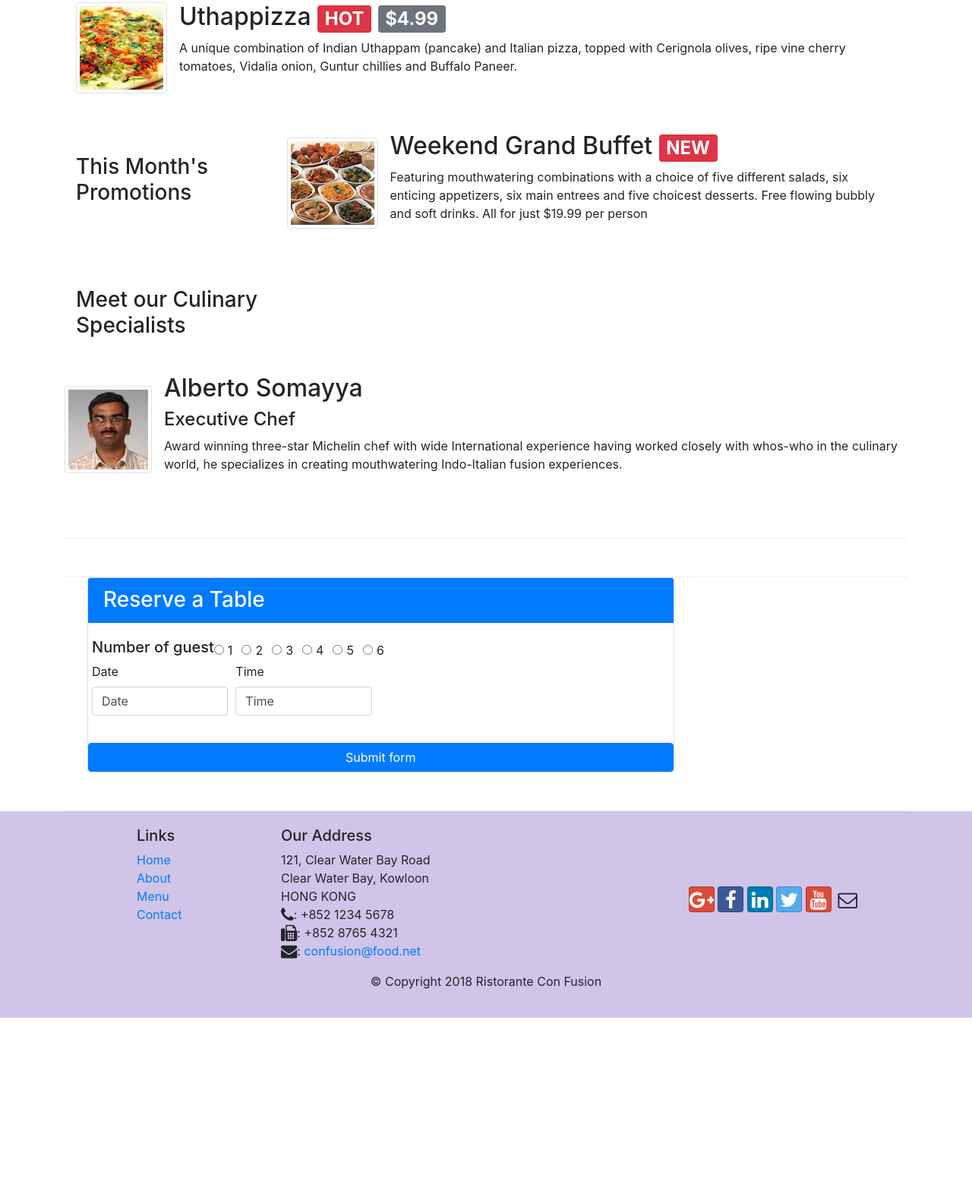
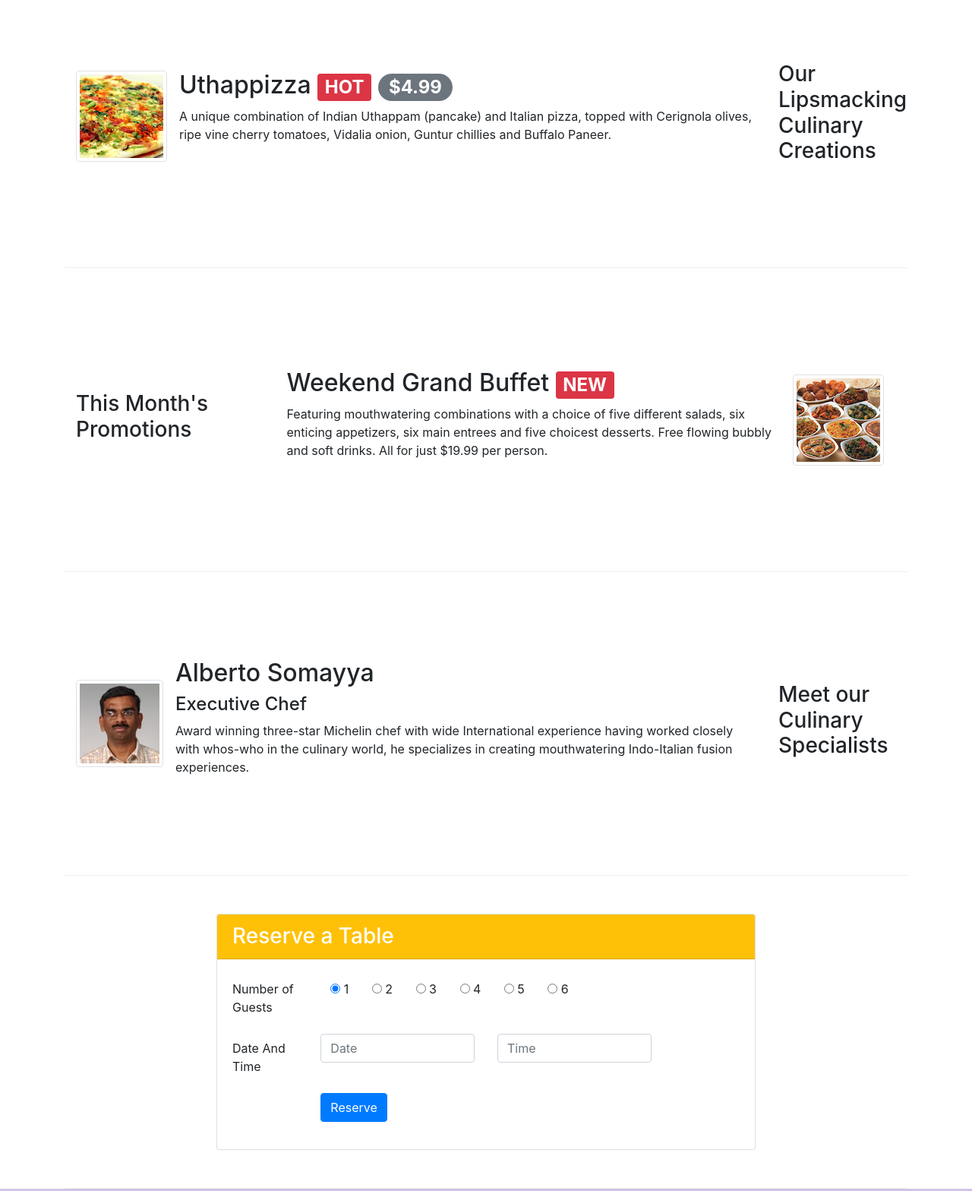
Before and after one commit to THEJESWAR21/Ristorante-Con-Fusion, a website: page index.html in a window 1280 px wide. Shown: the part 381-1949 px from the top of the page at 76% size. Before the commit the page ends 1721 px from the top, so only its background shows below. Drawn offline with nearby package versions, Linux system fonts and the light colour scheme.

Commit message:
New Index

```diff
--- a/index.html
+++ b/index.html
@@ -33,66 +33,66 @@
         </div>
     </nav>
 </nav>
+
     <header class="jumbotron">
         <div class="container">
             <div class="row row-header">
                 <div class="col-12 col-sm-6">
                     <h1>Ristorante con Fusion</h1>
-                    <p>We take inspiration from the World's best cuisines, and create a unique fusion experience. Our lipsmacking creations will tickle your culinary senses!</p>
+                    <p>We take inspiration from the World's best cuisines, and create a unique fusion experience. Our
+                        lipsmacking creations will tickle your culinary senses!</p>
                 </div>
                 <div class="col-12 col-sm align-self-center">
-
                     <img src="img/logo.png" class="img-fluid">
-
                 </div>
-
+                <div class="col-12 col-sm align-self-center">
+                    <a role="button" class="pt-2 pb-2 btn btn-block btn-sm btn-warning" href="#reserve">Reserve Table</a>
+                </div>
             </div>
         </div>
     </header>
 
     <div class="container">
         <div class="row row-content align-items-center">
-            <div class="col-12 col-sm-4 order-sm-last col-md-3">
-
+            <div class="col-sm-4 col-md-2 order-2">
+                <h3>Our Lipsmacking Culinary Creations</h3>
             </div>
-            <div class="cpl cpl-sm col-md order-sm-first col-md">
+            <div class="col-sm col-md order-1">
                 <div class="media">
-                    <img class="d-flex mr-3 img-thumbnail align-self-center"
-                            src="img/uthappizza.png" alt="Uthappizza">
+                    <img class="d-flex mr-3 img-thumbnail align-self-center" src="img/uthappizza.png" alt="Uthappizza">
                     <div class="media-body">
-                        <h2 class="mt-0">Uthappizza <span class="badge badge-danger">HOT</span> <span class="badge badge-secondary">$4.99</span></h2>
-                        <p class="d-none d-sm-block">A unique combination of Indian Uthappam (pancake) and
-                            Italian pizza, topped with Cerignola olives, ripe vine
-                            cherry tomatoes, Vidalia onion, Guntur chillies and
-                            Buffalo Paneer.</p>
+                        <h2 class="mt-0">Uthappizza <span class="badge badge-danger">HOT</span> <span class="badge badge-pill badge-secondary">$4.99</span></h2>
+                        <p class="d-none d-sm-block">A unique combination of Indian Uthappam (pancake) and Italian pizza, topped with Cerignola olives, ripe vine cherry tomatoes, Vidalia onion, Guntur chillies and Buffalo Paneer.
+                        </p>
+                    </div>
                 </div>
             </div>
         </div>
 
-
-
-
-
         <div class="row row-content align-items-center">
-            <div class="col-12 col-sm order-sm-first col-md-3">
+            <div class="col-sm-4 col-md-3">
                 <h3>This Month's Promotions</h3>
             </div>
-            <div class="cpl cpl-sm col-md order-sm-first col-md">
+            <div class="col-sm col-md">
                 <div class="media">
+                    <div class="media-body">
+                        <h2 class="mt-0">Weekend Grand Buffet <span class="badge badge-danger">NEW</span></h2>
+                        <p class="d-none d-sm-block">Featuring mouthwatering combinations with a choice of
+                            five different salads, six enticing appetizers, six main entrees and five choicest desserts.
+                            Free flowing bubbly and soft drinks. All for just $19.99 per person.
+                        </p>
+                    </div>
                     <img class="d-flex mr-3 img-thumbnail align-self-center"
-                            src="img/buffet.png" alt="buffet">
-                    <div class="media-body">
-                <h2>Weekend Grand Buffet <span class="badge badge-danger">NEW</span></h2>
-                <p>Featuring mouthwatering combinations with a choice of five different salads, six enticing appetizers, six main entrees and five choicest desserts. Free flowing bubbly and soft drinks. All for just $19.99 per person </p>
+                    src="img/buffet.png" alt="Grand Buffet">
                 </div>
             </div>
         </div>
-        <div class="row row-content align-items-center ">
-            <div class="col-12 col-sm-4 order-sm-first col-md-3">
+
+        <div class="row row-content align-items-center">
+            <div class="col-sm-4 col-md-2 order-2">
                 <h3>Meet our Culinary Specialists</h3>
             </div>
-            <div>
-
+            <div class="col-sm col-md order-1">
                 <div class="media">
                     <img class="d-flex mr-3 img-thumbnail align-self-center"
                         src="img/alberto.png" alt="Alberto Somayya">
@@ -106,123 +106,77 @@
                         </p>
                     </div>
                 </div>
+            </div>
+        </div>
 
+        <div class="row row-content align-items-center justify-content-center" id="reserve">
+            <div class="col-12 col-sm-8">
+                <div class="card">
+                    <h3 class="card-header bg-warning text-white">Reserve a Table</h3>
+                    <div class="card-body">
+                        <form method="" action="">
+                            <div class="form-group row">
+                                <label for="guests" class="col-12 col-sm-12 col-md-2 col-form-label">Number of Guests</label>
+
+                                <div class="col-12 col-sm-12 col-md-8">
+                                    <label class="btn  active">
+                                        <input type="radio" name="guests" value="1" autocomplete="off" checked> 1
+                                    </label>
+                                    <label class="btn">
+                                        <input type="radio" name="guests" value="2" autocomplete="off"> 2
+                                    </label>
+                                    <label class="btn">
+                                        <input type="radio" name="guests" value="3" autocomplete="off"> 3
+                                    </label>
+                                    <label class="btn">
+                                        <input type="radio" name="guests" value="4" autocomplete="off"> 4
+                                    </label>
+                                    <label class="btn">
+                                        <input type="radio" name="guests" value="5" autocomplete="off"> 5
+                                    </label>
+                                    <label class="btn">
+                                        <input type="radio" name="guests" value="6" autocomplete="off"> 6
+                                    </label>
+                                </div>
+                            </div>
+
+                            <div class="form-group row">
+                                <label for="date" class="col-12 col-sm-12 col-md-2 col-form-label">Date And Time</label>
+                                <div class="col-12 col-sm-12 col-md-4">
+                                    <input type="text" class="form-control" id="date" name="date" placeholder="Date">
+                                </div>
+                                <div class="col-12 col-sm-12 col-md-4">
+                                        <input type="text" class="form-control" id="time" name="time" placeholder="Time">
+                                </div>
+                            </div>
+
+                            <div class="form-group row">
+                                <div class="offset-md-2 col-md-10">
+                                    <button type="submit" class="btn btn-primary">Reserve</button>
+                                </div>
+                            </div>
+                        </form>
+                    </div>
                 </div>
             </div>
         </div>
 
 
-
-
-
-    <div class="col-12 col-md">
-<div class="col-12 col-sm-11s">
-
-                <div class="card">
-                    <h3 class="card-header bg-primary text-white">Reserve a Table</h3>
-                    <div class="card-body">
-                        <dlv class="row">
-
-                          <div class="Guest">
-                          <h5>Number of guest</h5>
-
-                        </div>
-
-                         <div class="form-check form-check-inline">
-  <input class="form-check-input" type="radio" name="inlineRadioOptions" id="inlineRadio1" value="option1">
-  <label class="form-check-label" for="inlineRadio1">1</label>
-</div>
-<div class="form-check form-check-inline">
-  <input class="form-check-input" type="radio" name="inlineRadioOptions" id="inlineRadio2" value="option2">
-  <label class="form-check-label" for="inlineRadio2">2</label>
-</div>
-<div class="form-check form-check-inline">
-  <input class="form-check-input" type="radio" name="inlineRadioOptions" id="inlineRadio3" value="option3" >
-  <label class="form-check-label" for="inlineRadio3">3</label>
-</div>
-<div class="form-check form-check-inline">
-  <input class="form-check-input" type="radio" name="inlineRadioOptions" id="inlineRadio4" value="option4" >
-  <label class="form-check-label" for="inlineRadio4">4</label>
-</div>
-<div class="form-check form-check-inline">
-  <input class="form-check-input" type="radio" name="inlineRadioOptions" id="inlineRadio5" value="option5" >
-  <label class="form-check-label" for="inlineRadio4">5</label>
-</div>
-<div class="form-check form-check-inline">
-  <input class="form-check-input" type="radio" name="inlineRadioOptions" id="inlineRadio6" value="option6" >
-  <label class="form-check-label" for="inlineRadio4">6</label>
-</div>
-<form class="needs-validation" novalidate>
-  <div class="form-row">
-    <div class="col-md-4 mb-3">
-      <label for="validationCustom01">Date</label>
-      <input type="text" class="form-control" id="validationCustom01" placeholder="Date" value="Date" required>
-      <div class="valid-feedback">
-        Looks good!
-      </div>
-    </div>
-    <div class="col-md-4 mb-3">
-      <label for="validationCustom02">Time</label>
-      <input type="text" class="form-control" id="validationCustom02" placeholder="Time" value="Time" required>
-      <div class="valid-feedback">
-        Looks good!
-      </div>
-    </div>
-
-
-
-
-
-      <div class="invalid-feedback">
-        You must agree before submitting.
-      </div>
-    </div>
-  </div>
-  <button class="btn btn-primary" type="submit">Submit form</button>
-</form>
-</div>
-<script>
-// Example starter JavaScript for disabling form submissions if there are invalid fields
-(function() {
-  'use strict';
-  window.addEventListener('load', function() {
-    // Fetch all the forms we want to apply custom Bootstrap validation styles to
-    var forms = document.getElementsByClassName('needs-validation');
-    // Loop over them and prevent submission
-    var validation = Array.prototype.filter.call(forms, function(form) {
-      form.addEventListener('submit', function(event) {
-        if (form.checkValidity() === false) {
-          event.preventDefault();
-          event.stopPropagation();
-        }
-        form.classList.add('was-validated');
-      }, false);
-    });
-  }, false);
-})();
-</script>
-
-                        </div>
-                    </div>
-                </div>
-            </div>
-       </div>
-</div>
     </div>
 
     <footer class="footer">
         <div class="container">
             <div class="row">
-                <div class="col-4 offset-1 col-sm-2">
+                <div class="col-5 offset-1 col-sm-2">
                     <h5>Links</h5>
                     <ul class="list-unstyled">
-                        <li><a href="index.html">Home</a></li>
-                        <li><a href="aboutus.html">About</a></li>
+                        <li><a href="#">Home</a></li>
+                        <li><a href="#">About</a></li>
                         <li><a href="#">Menu</a></li>
                         <li><a href="#">Contact</a></li>
                     </ul>
                 </div>
-                <div class="col-7 col-sm-5">
+                <div class="col-6 col-sm-5">
                     <h5>Our Address</h5>
                     <address>
                         121, Clear Water Bay Road<br>
@@ -234,7 +188,7 @@
                         <a href="mailto:confusion@food.net">confusion@food.net</a>
                     </address>
                 </div>
-                <div class="col-12 col-sm-4 align-self-center">
+                <div class="col col-sm-4 align-self-center">
                     <div class="text-center">
                         <a class="btn btn-social-icon btn-google" href="http://google.com/+"><i class="fa fa-google-plus"></i></a>
                         <a class="btn btn-social-icon btn-facebook" href="http://www.facebook.com/profile.php?id="><i class="fa fa-facebook"></i></a>
@@ -247,15 +201,18 @@
             </div>
             <div class="row justify-content-center">
                 <div class="col-auto">
-                    <p>© Copyright 2018 Ristorante Con Fusion</p>
+                    <p>© Copyright 2015 Ristorante Con Fusion</p>
                 </div>
             </div>
         </div>
     </footer>
-    <!-- jQuery first, then Popper.js, then Bootstrap JS. -->
-    <script src="node_modules/jquery/dist/jquery.slim.min.js"></script>
+
+    <!-- jQuery first, then Tether, then Bootstrap JS. -->
+    <!-- Bootsrap beta 4 replaced Tether with Popper -->
+    <script src="node_modules/jquery/dist/jquery.min.js"></script>
     <script src="node_modules/popper.js/dist/umd/popper.min.js"></script>
     <script src="node_modules/bootstrap/dist/js/bootstrap.min.js"></script>
+
 </body>
 
 </html>
```
Lines whose indentation alone changed are shown as unchanged.
